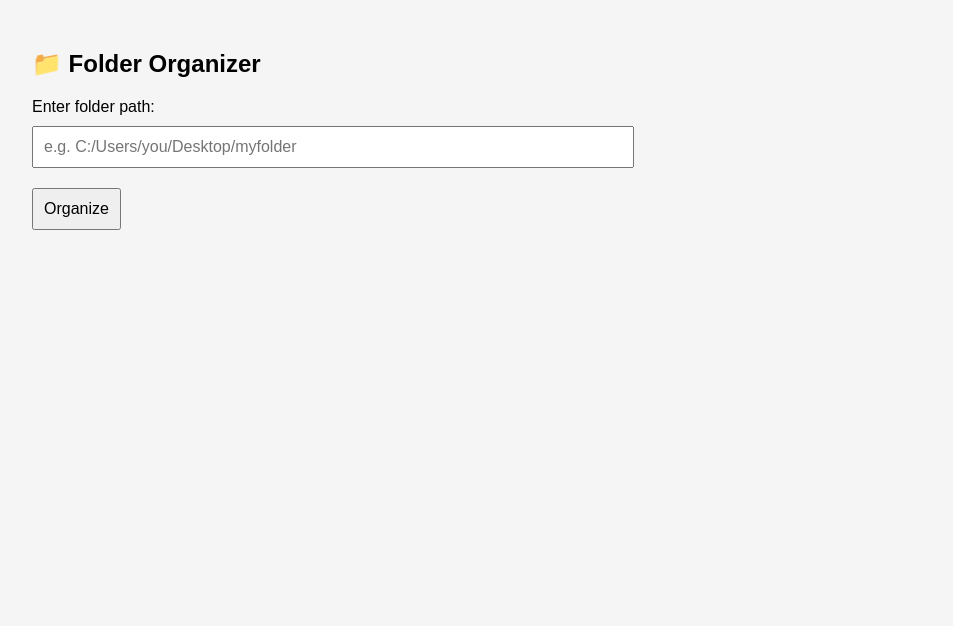
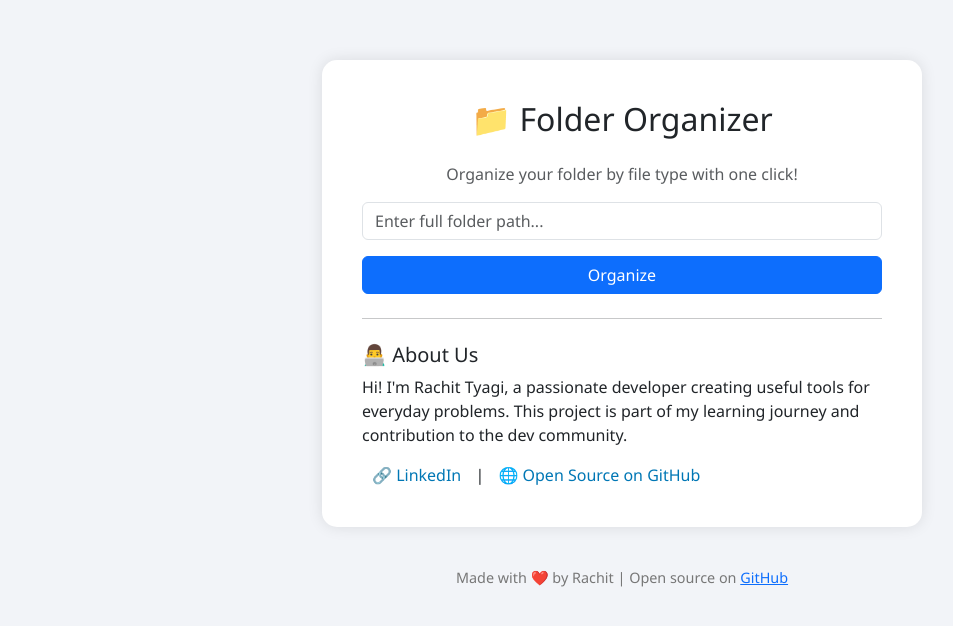
Before and after one commit to RachitTyagi17/folder-organizer, a website: page index.html in a window 1280 px wide. Shown: the whole page, without its empty margins (18-971 px from the left). Drawn offline with nearby package versions, Linux system fonts and the light colour scheme.

Commit message:
improved frontenf

```diff
--- a/index.html
+++ b/index.html
@@ -2,27 +2,68 @@
 <html lang="en">
 <head>
   <meta charset="UTF-8" />
-  <title>Folder Organizer</title>
+  <meta name="viewport" content="width=device-width, initial-scale=1.0"/>
+  <title>📁 Folder Organizer</title>
+  <link rel="stylesheet" href="https://cdn.jsdelivr.net/npm/bootstrap@5.3.2/dist/css/bootstrap.min.css"/>
   <style>
     body {
-      font-family: sans-serif;
-      margin: 50px;
-      background: #f5f5f5;
+      background: #f2f4f8;
+      font-family: 'Segoe UI', sans-serif;
     }
-    input, button {
-      padding: 10px;
-      font-size: 16px;
-      margin: 10px 0;
+    .container {
+      max-width: 600px;
+      margin-top: 60px;
+      background: white;
+      border-radius: 15px;
+      box-shadow: 0 0 15px rgba(0,0,0,0.1);
+      padding: 40px;
+    }
+    .btn-organize {
+      width: 100%;
+    }
+    .footer {
+      margin-top: 40px;
+      text-align: center;
+      font-size: 0.9rem;
+      color: #777;
+    }
+    .links a {
+      margin: 0 10px;
+      text-decoration: none;
+      color: #0077b5;
+    }
+    .status {
+      margin-top: 20px;
+      font-weight: 500;
     }
   </style>
 </head>
 <body>
-  <h2>📁 Folder Organizer</h2>
-  <label for="folderPath">Enter folder path:</label><br />
-  <input type="text" id="folderPath" size="60" placeholder="e.g. C:/Users/you/Desktop/myfolder" />
-  <br />
-  <button onclick="organizeFolder()">Organize</button>
-  <p id="status"></p>
+
+  <div class="container text-center">
+    <h2 class="mb-4">📁 Folder Organizer</h2>
+    <p class="text-muted">Organize your folder by file type with one click!</p>
+
+    <input type="text" id="folderPath" class="form-control mb-3" placeholder="Enter full folder path..." />
+
+    <button class="btn btn-primary btn-organize" onclick="organizeFolder()">Organize</button>
+
+    <p class="status text-success" id="status"></p>
+
+    <hr class="my-4" />
+    <div class="text-start">
+      <h5>👨‍💻 About Us</h5>
+      <p>Hi! I'm Rachit Tyagi, a passionate developer creating useful tools for everyday problems. This project is part of my learning journey and contribution to the dev community.</p>
+      <div class="links">
+        <a href="https://www.linkedin.com/in/rachittyagi17/" target="_blank">🔗 LinkedIn</a> |
+        <a href="https://github.com/RachitTyagi17/folder-organizer" target="_blank">🌐 Open Source on GitHub</a>
+      </div>
+    </div>
+  </div>
+
+  <div class="footer">
+    Made with ❤️ by Rachit | Open source on <a href="https://github.com/RachitTyagi17/folder-organizer" target="_blank">GitHub</a>
+  </div>
 
   <script>
     async function organizeFolder() {
@@ -30,11 +71,13 @@
       const status = document.getElementById('status');
 
       if (!folderPath) {
-        status.textContent = '❗ Please enter a folder path.';
+        status.textContent = '⚠️ Please enter a valid folder path.';
+        status.classList.replace('text-success', 'text-danger');
         return;
       }
 
       status.textContent = '⏳ Organizing...';
+      status.classList.replace('text-danger', 'text-success');
 
       const response = await fetch('/organize', {
         method: 'POST',
@@ -46,5 +89,6 @@
       status.textContent = result.message;
     }
   </script>
+
 </body>
 </html>
```
